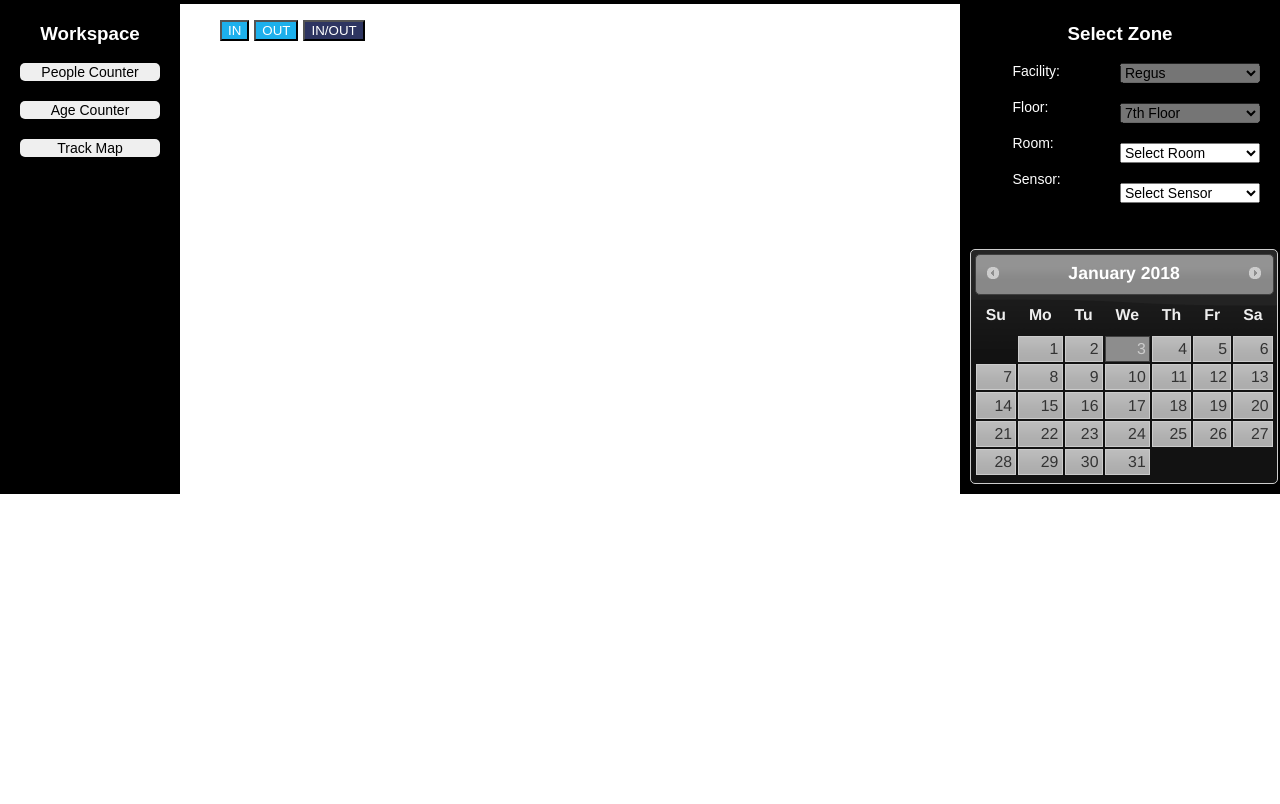
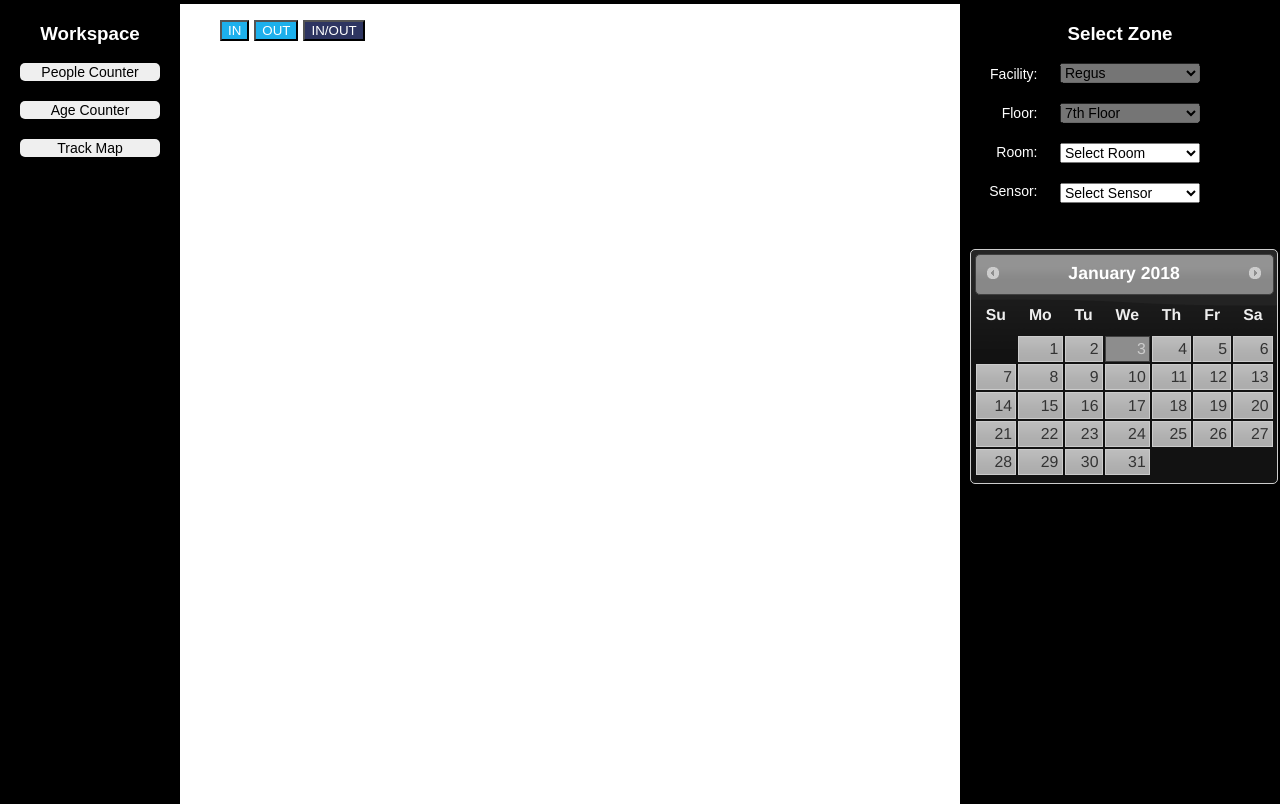
Before and after one commit to Nateshkumar108/DSI, a website: page dashboard/index.html in a window 1280 px wide. Shown: the part 104-908 px from the top of the page. Before the commit the page ends 800 px from the top, so only its background shows below. Drawn offline with Linux system fonts and the light colour scheme; no server answers.

Commit message:
UI changes

```diff
--- a/dashboard/buttons.js
+++ b/dashboard/buttons.js
@@ -47,6 +47,7 @@ function myAgeCounter() {
     s3.style.display = "none";
     s4.style.display = "none";
     s5.style.display = "none";
+    $('#agc').addClass('active-tab');
     $('#ppc').removeClass('active-tab');
     $('#trkMap').removeClass('active-tab');
 
--- a/dashboard/style.css
+++ b/dashboard/style.css
@@ -9,7 +9,7 @@ body {
   font-family: sans-serif;
 }
 .dashboard{
-  height: 100%;
+  height: 100vh;
   margin: 0 auto;
   display: flex;
   width: 100%;
@@ -110,14 +110,16 @@ body {
     list-style: none;
     display: flex;
     flex-direction: column;
-    width:50%;
+    width:100px;
     align-items: center;
     padding: 0;
+    text-align: right;
 }
 .labels li{
     width: 55px;
     font-size: 14px;
     margin-bottom: 20px;
+    margin-top: 3px;
 }
 .slectDropdown{
     list-style: none;
```
Also changed, not shown: dashboard/index.html (+2 -2 lines).
